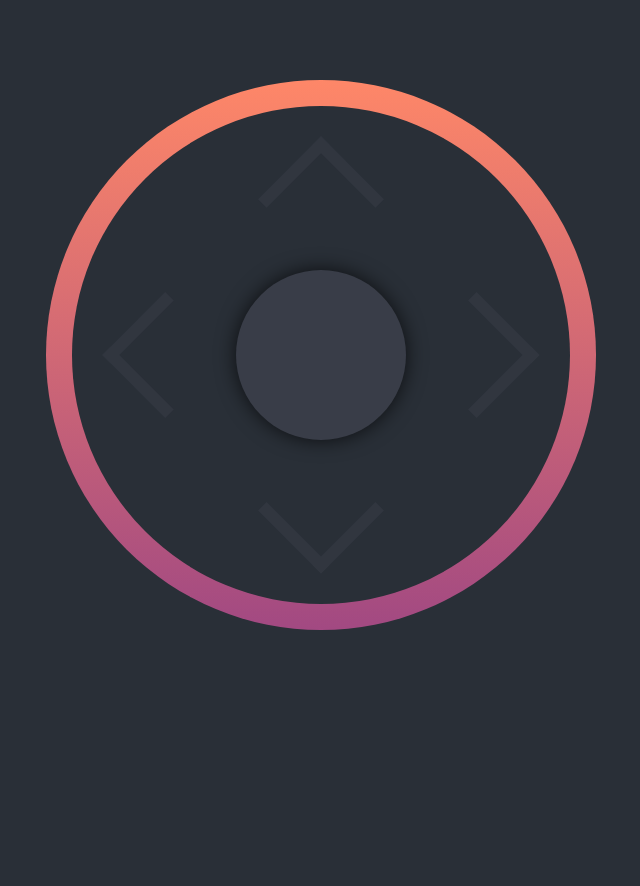
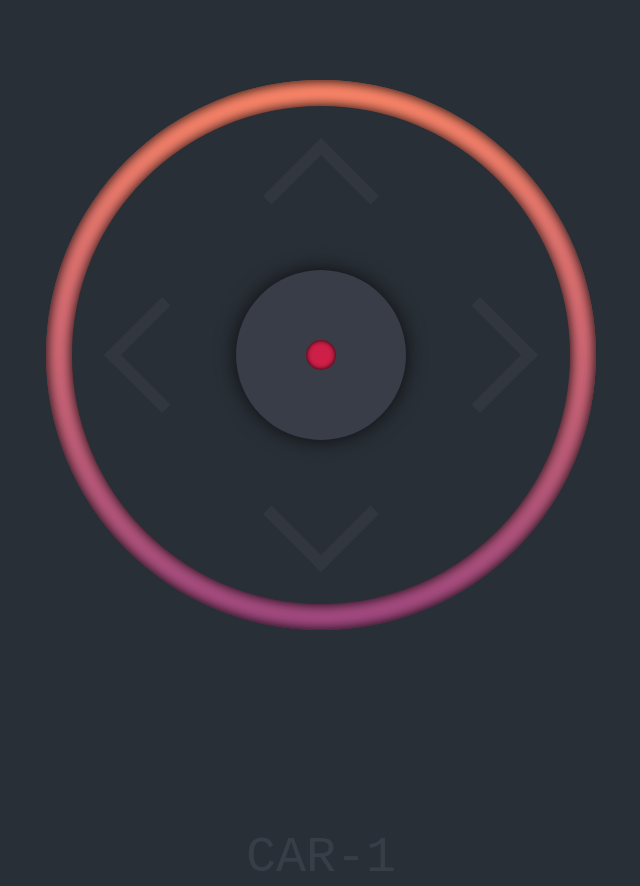
Before and after one commit to chrisgwgreen/rc-car, a website: page web/src/index.html in a window 1280 px wide. Shown: the whole page, without its empty margins (319-959 px from the left). Before the commit the page ends 808 px from the top, so only its background shows below. Drawn offline with Linux system fonts and the light colour scheme.

Commit message:
feat: tidies the codebase and adds comments

```diff
--- a/web/src/index.html
+++ b/web/src/index.html
@@ -35,6 +35,18 @@
         left: 50%;
         top: 10%;
         transform: translateX(-50%);
+        box-shadow: inset 0 0 1vw #000000;
+      }
+
+      #wrapper:after {
+        content: "CAR-1";
+        position: absolute;
+        bottom: -20vw;
+        left: 50%;
+        transform: translateX(-50%);
+        font-family: monospace;
+        font-size: min(6vw, 50px);
+        color: #393d48;
       }
 
       .arrow-container {
@@ -48,10 +60,13 @@
         display: flex;
         align-items: center;
         justify-content: center;
+        box-shadow: 0 0 1vw #000000;
       }
 
       .cheron {
         position: absolute;
+        max-width: 70px;
+        max-height: 70px;
         width: 6vw;
         height: 6vw;
         border-bottom: 1vw solid;
@@ -87,6 +102,25 @@
         max-height: 170px;
         border-radius: 50%;
         cursor: pointer;
+      }
+
+      #control:before {
+        content: "";
+        background: #cd1f47;
+        width: 4vw;
+        height: 4vw;
+        max-width: 30px;
+        max-height: 30px;
+        position: absolute;
+        left: 50%;
+        top: 50%;
+        transform: translate(-50%, -50%);
+        border-radius: 50%;
+        box-shadow: inset 0 0 5px #000000;
+      }
+
+      #control.active:before {
+        background: #37c75c;
       }
     </style>
   </head>
@@ -148,7 +182,11 @@
 
       const render = (x, y) => {
         control.setAttribute("style", `transform: translate(${x}px, ${y}px)`);
-        websocket.send(`${Math.floor((x / halfWrapperDimension) * 100)},${-Math.floor((y / halfWrapperDimension) * 100)}`);
+        websocket.send(
+          `${Math.floor((x / halfWrapperDimension) * 100)},${-Math.floor(
+            (y / halfWrapperDimension) * 100
+          )}`
+        );
       };
 
       const handleInteractionEnd = () => {
@@ -175,18 +213,25 @@
 
       const handleOpen = () => {
         console.log("Connection opened");
-      }
+      };
 
       const handleClose = () => {
         console.log("Connection closed");
-        setTimeout(handleInitWebSocket, 2000);
-      }
+        control.classList.remove("active");
+      };
+
+      const handleMessage = (e) => {
+        console.log("Message - ", e.data);
+
+        control.classList.add("active");
+      };
 
       const handleInitWebSocket = () => {
         console.log("Trying to open a WebSocket connection...");
         websocket = new WebSocket(gateway);
         websocket.onopen = handleOpen;
         websocket.onclose = handleClose;
+        websocket.onmessage = handleMessage;
       };
 
       handleResize();
```
